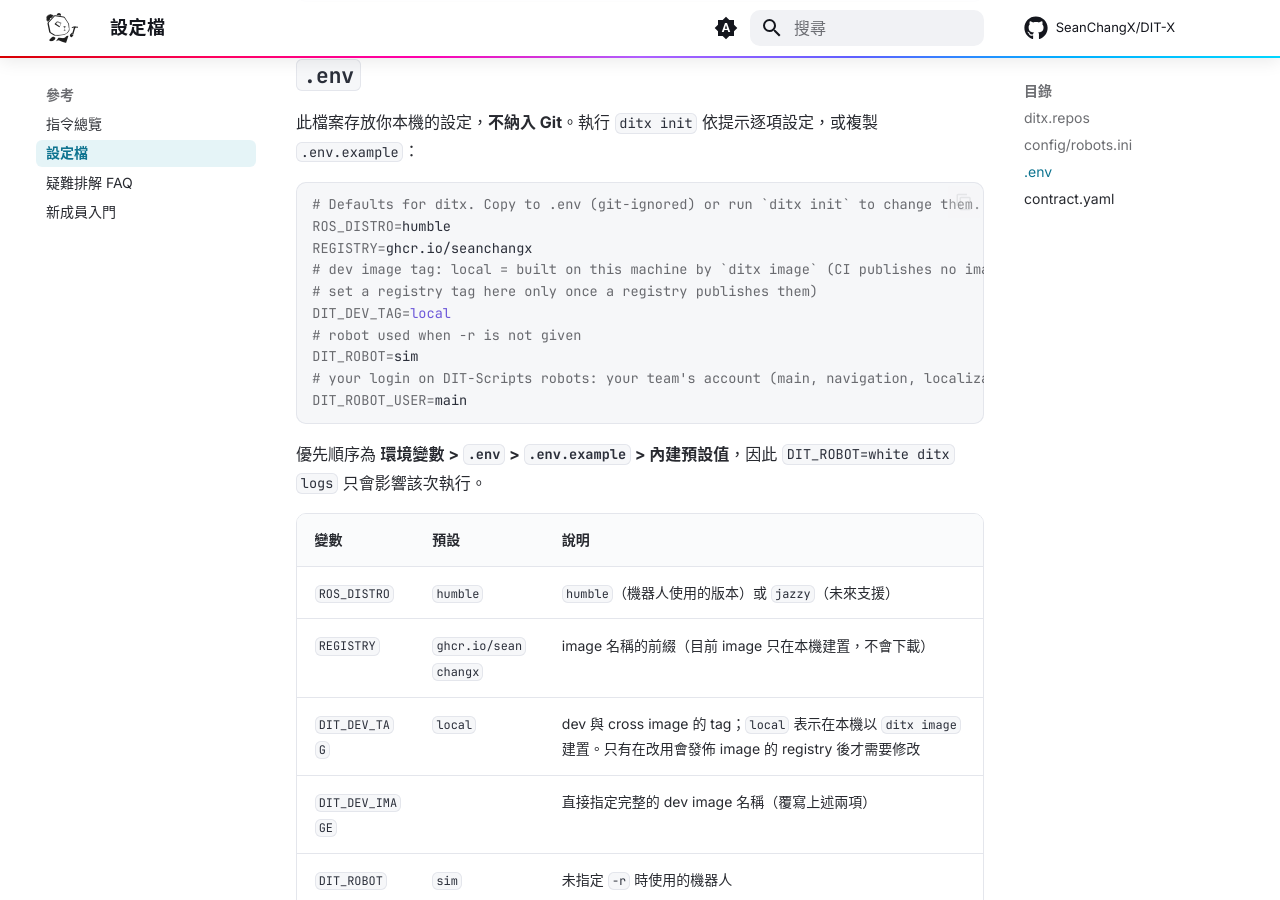
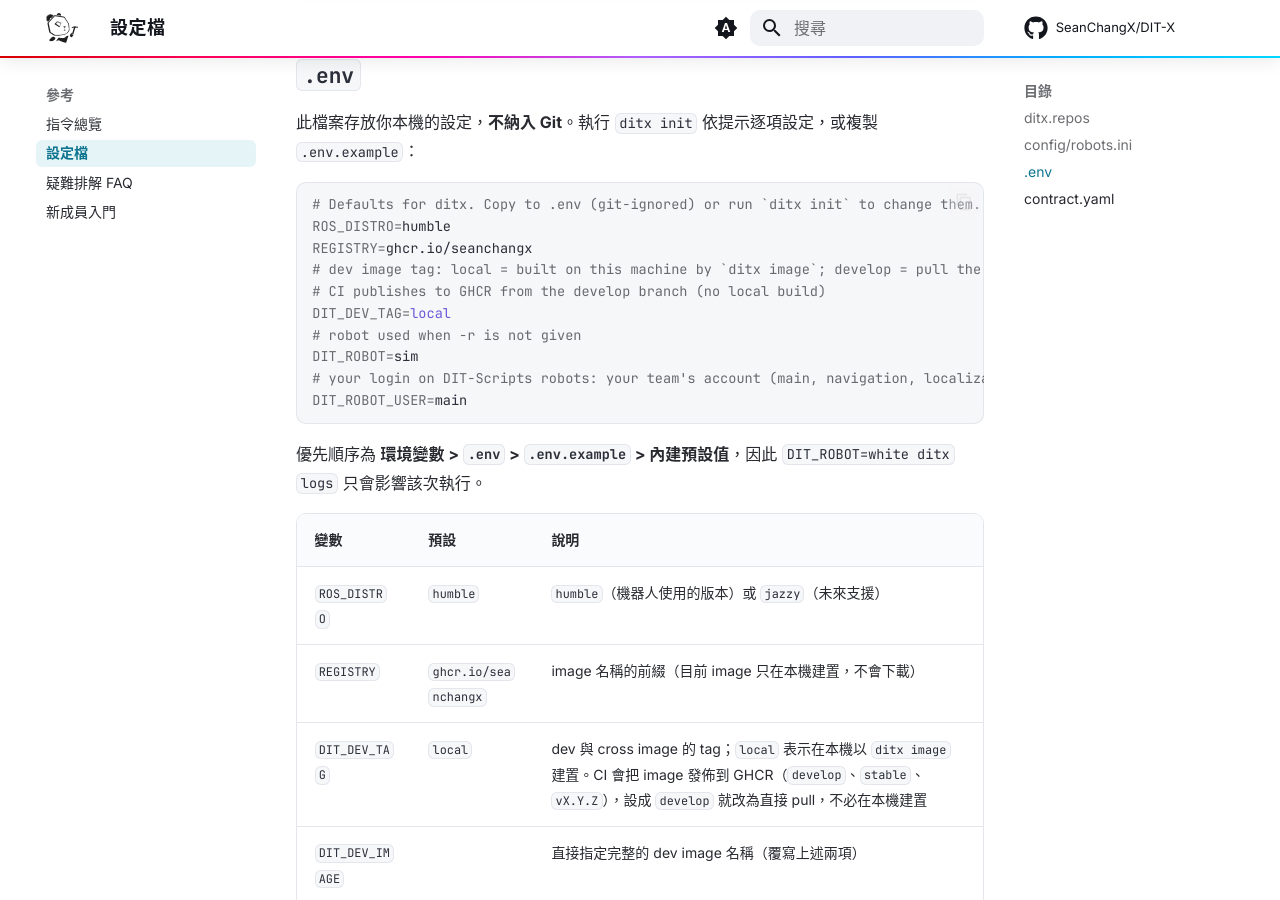
Before and after one commit to DIT-ROBOTICS/DIT-X, an MkDocs documentation site: the page built from docs/reference/config.md, in a window 1280 px wide and 900 px high, scrolled down 2576 px. Built offline with MkDocs 1.6.1 and Material for MkDocs 9.7.7, drawn with Linux system fonts in a browser that asks for light colours; comment, search, counter and statistics services are not loaded.

Commit message:
ci: publish the images to GHCR now that the repos are public (#2)
The repos were private, where GHCR's free space (~500 MB) could not hold
multi-GB images, so CI only verified. Public packages on GHCR are free
to store and pull, so publish them like most open-source projects.

**CI** (`ci.yml`): new `publish` job, only on push (not PRs), after
`lint` and `build-test`:
- `bin/ditx ci image` (already maps develop → `:develop`, main →
`:stable`, `vX.Y.Z` → `:vX.Y.Z`, plus `sha-<commit>`)
- base, dev, the four domain runtime images for linux/amd64 +
linux/arm64 (qemu); cross stays amd64
- `packages: write` with `GITHUB_TOKEN`; images carry
`org.opencontainers.image.source`, so they link to this repo and are
public

**Docs**: robots `ditx up --pull` instead of building (tutorial 14, 09,
workflow.md); `DIT_DEV_TAG=develop` pulls the dev image (tutorial 02,
config reference, .env.example, README).

**Not in this PR**: the default `DIT_DEV_TAG` stays `local`. Switching
the default to the published image comes after the first images exist
and are checked.

Checks: workflow YAML parses; `mkdocs build --strict` passes. The
publish job itself first runs on the merge commit (develop).

```diff
--- a/docs/reference/config.md
+++ b/docs/reference/config.md
@@ -74,8 +74,8 @@ tag = stable
 # Defaults for ditx. Copy to .env (git-ignored) or run `ditx init` to change them.
 ROS_DISTRO=humble
 REGISTRY=ghcr.io/seanchangx
-# dev image tag: local = built on this machine by `ditx image` (CI publishes no images;
-# set a registry tag here only once a registry publishes them)
+# dev image tag: local = built on this machine by `ditx image`; develop = pull the image
+# CI publishes to GHCR from the develop branch (no local build)
 DIT_DEV_TAG=local
 # robot used when -r is not given
 DIT_ROBOT=sim
@@ -89,7 +89,7 @@ DIT_ROBOT_USER=main
 |---|---|---|
 | `ROS_DISTRO` | `humble` | `humble`（機器人使用的版本）或 `jazzy`（未來支援） |
 | `REGISTRY` | `ghcr.io/seanchangx` | image 名稱的前綴（目前 image 只在本機建置，不會下載） |
-| `DIT_DEV_TAG` | `local` | dev 與 cross image 的 tag；`local` 表示在本機以 `ditx image` 建置。只有在改用會發佈 image 的 registry 後才需要修改 |
+| `DIT_DEV_TAG` | `local` | dev 與 cross image 的 tag；`local` 表示在本機以 `ditx image` 建置。CI 會把 image 發佈到 GHCR（`develop`、`stable`、`vX.Y.Z`），設成 `develop` 就改為直接 pull，不必在本機建置 |
 | `DIT_DEV_IMAGE` | | 直接指定完整的 dev image 名稱（覆寫上述兩項） |
 | `DIT_ROBOT` | `sim` | 未指定 `-r` 時使用的機器人 |
 | `DIT_ROBOT_USER` | `main` | 你在機器人上的帳號，也就是你的小組（`main`、`navigation`、`localization`、`vision`）；`robots.ini` 中沒寫帳號的 DIT 機器人都用它登入 |
```
Also changed, not shown: README.md (+1 -1 lines), docs/tutorials/advanced/14-real-robot.md (+4 -2 lines), docs/tutorials/beginner/02-first-build.md (+4 -1 lines), docs/tutorials/intermediate/09-git-ci.md (+1 -1 lines), docs/workflow.md (+3 -3 lines), 3 other files.
